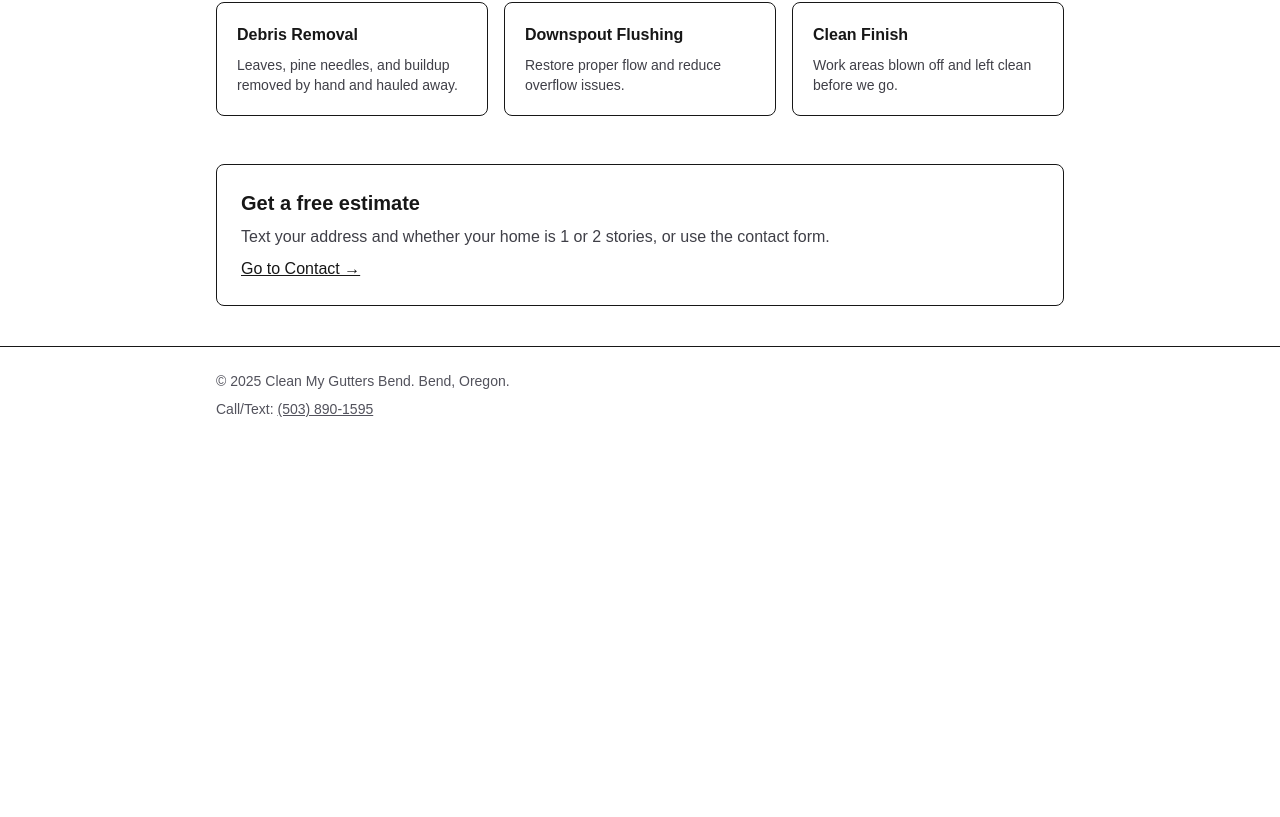
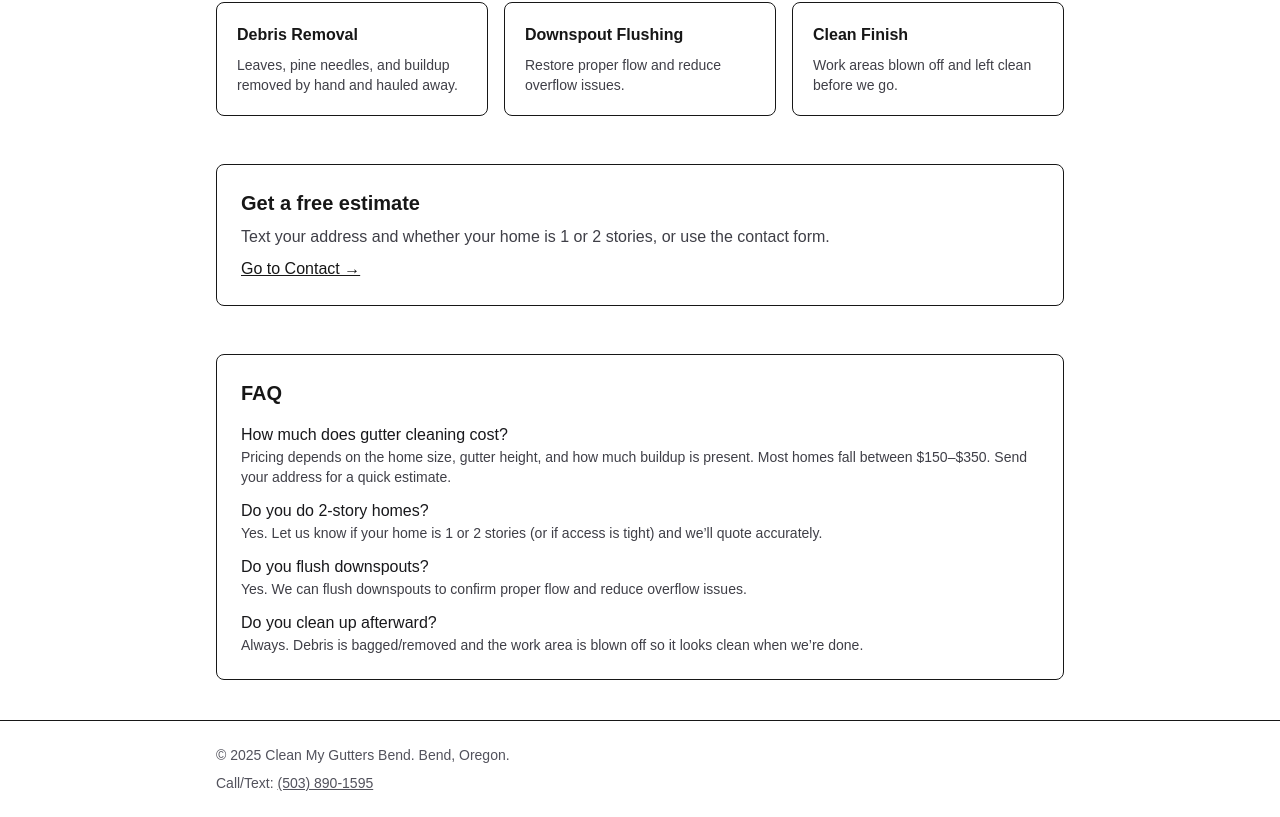
Before and after one commit to MikeAshworthFTD/cmgb-site, a Next.js app: page / in a window 1280 px wide. Shown: the part 357-1174 px from the top of the page. Before the commit the page ends 800 px from the top, so only its background shows below. Built offline with nearby package versions, Linux system fonts and the light colour scheme.

Commit message:
Add FAQ section

```diff
--- a/app/page.tsx
+++ b/app/page.tsx
@@ -69,6 +69,42 @@ export default function Home() {
           Go to Contact →
         </Link>
       </section>
+
+      {/* FAQ */}
+<section className="rounded-lg border p-6 space-y-4">
+  <h2 className="text-xl font-semibold">FAQ</h2>
+
+  <div className="space-y-3 text-zinc-700">
+    <div>
+      <h3 className="font-medium text-zinc-900">How much does gutter cleaning cost?</h3>
+      <p className="text-sm">
+        Pricing depends on the home size, gutter height, and how much buildup is present. Most homes fall
+        between $150–$350. Send your address for a quick estimate.
+      </p>
+    </div>
+
+    <div>
+      <h3 className="font-medium text-zinc-900">Do you do 2-story homes?</h3>
+      <p className="text-sm">
+        Yes. Let us know if your home is 1 or 2 stories (or if access is tight) and we’ll quote accurately.
+      </p>
+    </div>
+
+    <div>
+      <h3 className="font-medium text-zinc-900">Do you flush downspouts?</h3>
+      <p className="text-sm">
+        Yes. We can flush downspouts to confirm proper flow and reduce overflow issues.
+      </p>
+    </div>
+
+    <div>
+      <h3 className="font-medium text-zinc-900">Do you clean up afterward?</h3>
+      <p className="text-sm">
+        Always. Debris is bagged/removed and the work area is blown off so it looks clean when we’re done.
+      </p>
+    </div>
+  </div>
+</section>
     </div>
   );
 }
```
